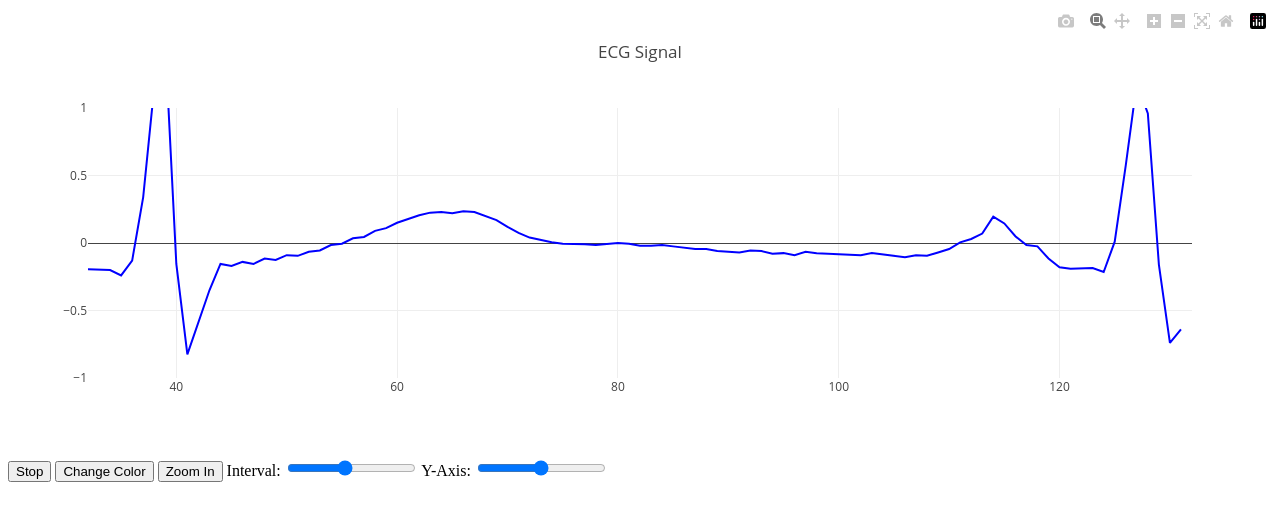
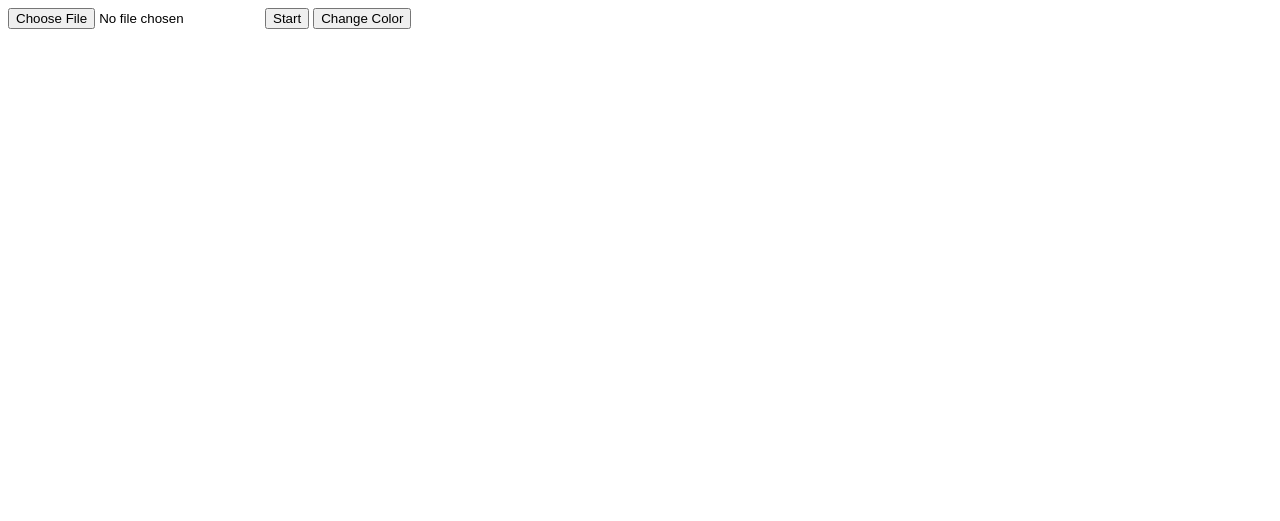
Before and after one commit to omarelbehairy/DSP-signalViewer-task1, a Flask app: page / in a window 1280 px wide. Shown: the top 521 px of the page. Run offline with Flask 2, Linux system fonts and the light colour scheme; some libraries are stand-ins or nearby versions.

Commit message:
remake + Choose file + static view

```diff
--- a/app.py
+++ b/app.py
@@ -4,15 +4,7 @@ app = Flask(__name__)
 
 @app.route('/')
 def index():
-    # read values from text file
-    with open('ECG_T.txt', 'r') as f:
-        lines = f.readlines()
-
-    # convert to list of tuples
-    data = [tuple(map(float, line.strip().split('\t'))) for line in lines]
-
-    # render HTML template with data
-    return render_template('index.html', data=data)
+    return render_template('index.html')
 
 if __name__ == '__main__':
     app.run(debug=True)
--- a/templates/index.html
+++ b/templates/index.html
@@ -6,90 +6,76 @@
 <body>
     <div id="plot"></div>
     <div>
+        <input type="file" id="fileInput" onchange="OpenFile(event)">
         <button id="toggle-btn" onclick="togglePlot()">Start</button>
-        <button id="color-btn" onclick="changeColor()">Change Color</button>
-        <button id="zoom-in-btn" onclick="zoomIn()">Zoom In</button>
-        <label for="interval-slider">Interval:</label>
-        <input type="range" id="interval-slider" min="10" max="100" step="10" value="50" oninput="updateInterval(this.value)">
-        <label for="y-axis-slider">Y-Axis:</label>
-        <input type="range" id="y-axis-slider" min="-1" max="1" step="0.1" value="0" oninput="updateYAxis(this.value)">
+        <button onclick="changeColor()">Change Color</button>
     </div>
     <script>
         var plotDiv = document.getElementById('plot');
-var data = {{data|tojson}};
         var x = [];
-var y = data.map(function (x) {return x[1]; });
+        var y = [];
         var cnt = 0;
-var intervalId;
-var intervalTime = 50;
-var plotColor = 'blue';
-var yRange = [-1, 1];
-var zoomFactor = 2; // zoom factor for zoom in
+        var intervalID;
+        var plotColor = '#1f77b4'; // Default color
+
+        function OpenFile(event) {
+            var input = event.target;
+            var reader = new FileReader();
+            reader.onload = function(){
+                var lines = reader.result.split('\n');
+                for(var i = 0; i < lines.length; i++){
+                    var cols = lines[i].split('\t');
+                    y.push(parseFloat(cols[1]));
+                }
+                plot();
+            };
+            reader.readAsText(input.files[0]);
+        }
 
         function plot() {
-    Plotly.newPlot(plotDiv, [{x: x, y: y, line: {color: plotColor}}], {title: 'ECG Signal', scrollZoom: true, modeBar: {orientation: 'v'},
-                                              xaxis: {range: [Math.max(cnt - 100, 0), cnt]}, yaxis: {range: yRange, dragmode: 'pan'}});
+            Plotly.newPlot(plotDiv, [{x: x, y: y}], {
+            title: 'ECG Signal',
+            scrollZoom: true,
+            modeBar: {orientation: 'v'},
+            xaxis: {range: [Math.max(cnt - 100, 0), cnt]}
+        });
     }
 
     function update() {
-    // replace with code to get ECG
         x.push(cnt);
-    y.push();
+        y.push(); // add code to get ECG here
         cnt++;
-    plot();
 
+        // update xaxis range
+        var update = {
+            xaxis: {
+                range: [Math.max(cnt - 100, 0), cnt]
+            }
+        };
+
+        Plotly.update(plotDiv, {x: [x], y: [y]}, update);
     }
 
     function togglePlot() {
-    var btn = document.getElementById('toggle-btn');
-
-    if (intervalId) {
-        // Stop plot updates
-        clearInterval(intervalId);
-        intervalId = null;
-        btn.innerHTML = 'Start';
-        // Reset Speed slider
-        var slider = document.getElementById('interval-slider');
-        slider.value = 50;
-        intervalTime = 50;
-
+        var button = document.getElementById("toggle-btn");
+        if (button.innerHTML === "Stop") {
+            clearInterval(intervalID);
+            button.innerHTML = "Play";
         } else {
-        // Start plot updates
-        intervalId = setInterval(update, intervalTime);
-        btn.innerHTML = 'Stop';
-
+            intervalID = setInterval(update, 50);
+            button.innerHTML = "Stop";
         }
     }
 
-function updateInterval(value) {
-    intervalTime = value;
-    if (intervalId) {
-        clearInterval(intervalId);
-        intervalId = setInterval(update, intervalTime);
-    }
+    function changeColor() {
+            // Generate a random color
+            var randomColor = '#'+(Math.random()*0xFFFFFF<<0).toString(16);
+
+            // Update the plot color
+            Plotly.restyle(plotDiv, {line: {color: randomColor}}, 0);
+            plotColor = randomColor; // Save the new color for future updates
         }
 
-function updateYAxis(value) {
-    yRange = [value - 1, value + 1];
-    plot();
-}
-
-
-
-function zoomIn() {
-    var update = {
-        xaxis: {
-            range: [
-                Math.max(cnt - 100, 0),
-                Math.max(cnt - 100, 0) + (cnt - Math.max(cnt - 100, 0)) / zoomFactor
-            ]
-        }
-    };
-    Plotly.update(plotDiv, {}, update);
-}
-
-// Start plot updates by default
-togglePlot();
 
     </script>
 </body>
```
Lines whose indentation alone changed are shown as unchanged.
